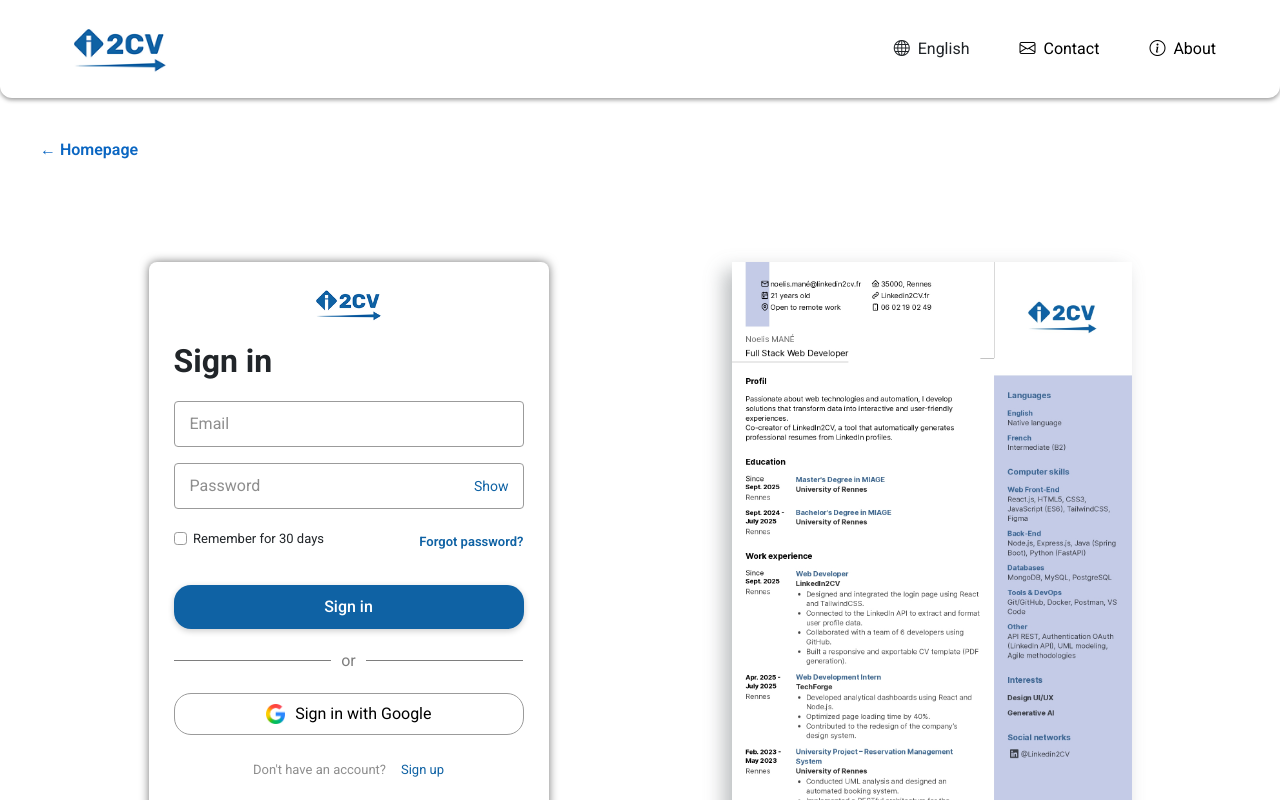
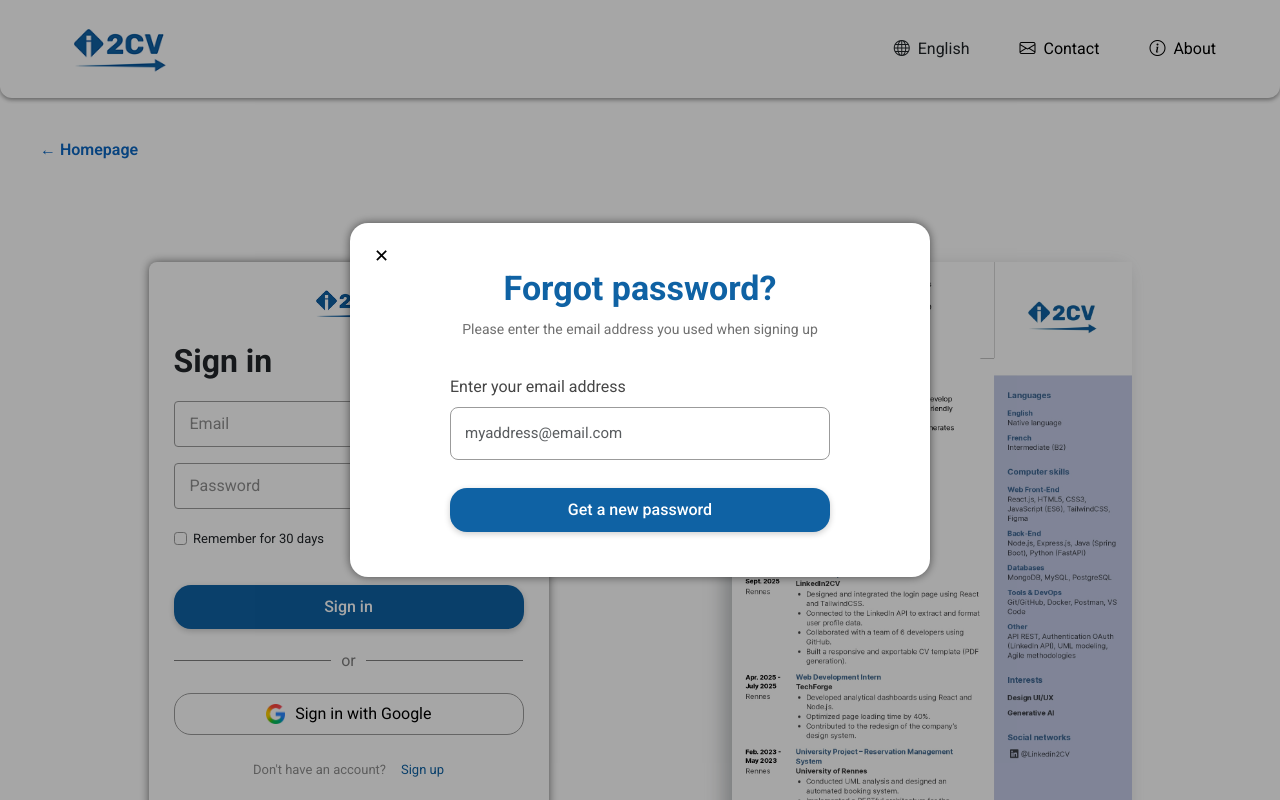
Before and after one commit to Projet-PDL/Frontend, a Vue app: page /login in a window 1280 px wide. Both pictures are taken after a click on the element "Forgot password?". Shown: the top 800 px of the page. Built offline with nearby package versions, Linux system fonts and the light colour scheme; the HTML template or start-up script is replaced by a standard one.

Commit message:
Modifications Popup forget password

```diff
--- /dev/null
+++ b/src/components/ForgotPassword.vue
@@ -0,0 +1,113 @@
+<script setup lang="ts">
+import { ref } from "vue";
+
+const email = ref("");
+
+const emit = defineEmits(["close", "submit"]);
+
+const handleSubmit = () => {
+  if (!email.value) return;
+  emit("submit", email.value);
+};
+</script>
+
+<template>
+  <div class="modal-overlay" @click.self="$emit('close')">
+    <div class="modal-content">
+      <button class="close-btn" @click="$emit('close')">✕</button>
+
+      <div class= "box">
+        <h2 class="title">Forgot password?</h2>
+        <p class="subtitle">
+          Please enter the email address you used when signing up
+        </p>
+
+        <label>Enter your email address</label>
+        <input v-model="email" type="email" class="form-control" placeholder="myaddress@email.com" />
+
+        <button class="btn-principale" @click="handleSubmit">
+          Get a new password
+        </button>
+      </div>
+    </div>
+  </div>
+</template>
+
+<style scoped>
+.modal-overlay {
+  position: fixed;
+  top: 0;
+  left: 0;
+  width: 100vw;
+  height: 100vh;
+  background-color: rgba(0, 0, 0, 0.35);
+  display: flex;
+  justify-content: center;
+  align-items: center;
+  z-index: 10000;
+}
+
+.modal-content {
+  background: white;
+  width: 580px;
+  padding: 45px 50px;
+  border-radius: 18px;
+  box-shadow: 0 0 10px rgba(0, 0, 0, 0.54);
+  text-align: left;
+  position: relative;
+}
+
+.close-btn {
+  position: absolute;
+  top: 18px;
+  left: 18px;
+  background: none;
+  border: none;
+  font-size: 18px;
+  cursor: pointer;
+}
+
+.box{
+  margin: 0 50px;
+}
+
+.title {
+  text-align: center;
+  font-size: 34px;
+  font-weight: 700;
+  color: #0F62A4;
+  margin-bottom: 10px;
+}
+
+.subtitle {
+  text-align: center;
+  color: #707070;
+  margin-bottom: 35px;
+  font-size: 14px;
+}
+
+label {
+  display: block;
+  margin-bottom: 8px;
+  color: #464646ff;
+}
+
+input {
+  width: 100%;
+  padding: 14px;
+  border-radius: 8px;
+  border: 1px solid #9b9b9bff;
+  margin-bottom: 28px;
+  font-size: 15px;
+  align-items: center;
+}
+
+.input::placeholder {
+  color: #8E8E8E;
+}
+
+.btn-principale{
+  width: 100%;
+}
+
+</style>
--- a/src/router/index.ts
+++ b/src/router/index.ts
@@ -25,20 +25,13 @@ const router = createRouter({
 
     {
       path: '/login',
-      name: 'Login',
+      name: 'login',
       component: () => import('../views/Login.vue'),
-    },
-
-     {
-
-      path: "/forgotpassword",
-      name: "forgotpassword",
-      component: () => import("../views/ForgotPassword.vue")
     },
 
     {
       path: '/register',
-      name: 'Register',
+      name: 'register',
       component: () => import('../views/Register.vue'),
     },
   ],
--- a/src/views/ForgotPassword.vue
+++ /dev/null
@@ -1,117 +0,0 @@
-<script setup lang="ts">
-import { RouterLink } from 'vue-router'
-</script>
-
-<template>
-  <div class="forgot-page">
-
-    <div class="forgot-box">
-      <button class="close-btn" @click="$router.push('/login')">
-        ✕
-      </button>
-
-      <h2>Mot de passe oublié ?</h2>
-      <p class="subtitle">
-        Merci de saisir l'adresse e-mail que vous avez utilisée lors de l'inscription
-      </p>
-
-      <form class="forgot-form">
-
-        <label>Adresse e-mail</label>
-        <input type="email" placeholder="moneemail@adresse.fr" />
-
-        <button class="reset-btn">
-          Obtenir un nouveau mot de passe
-        </button>
-
-      </form>
-    </div>
-
-  </div>
-</template>
-
-<style scoped>
-.forgot-page {
-  display: flex;
-  justify-content: center;
-  align-items: center;
-  background: rgba(0,0,0,0.25);
-  backdrop-filter: blur(4px);
-  height: 100vh;
-  padding: 1rem;
-}
-
-.forgot-box {
-  position: relative;
-  width: 450px;
-  background: #fff;
-  padding: 2rem;
-  border-radius: 16px;
-  box-shadow: 0 8px 35px rgba(0,0,0,0.12);
-}
-
-.close-btn {
-  position: absolute;
-  top: 16px;
-  left: 16px;
-  border: none;
-  background: transparent;
-  font-size: 1.1rem;
-  cursor: pointer;
-  color: #333;
-}
-
-h2 {
-  text-align: center;
-  font-weight: 700;
-  font-size: 1.7rem;
-  margin-bottom: .3rem;
-  color: #002a5e;
-}
-
-.subtitle {
-  text-align: center;
-  font-size: .95rem;
-  color: #555;
-  margin-bottom: 1.5rem;
-}
-
-.forgot-form {
-  display: flex;
-  flex-direction: column;
-  gap: 1rem;
-}
-
-label {
-  font-size: .9rem;
-  font-weight: 600;
-  color: #444;
-}
-
-input {
-  padding: .8rem;
-  border-radius: 8px;
-  border: 1px solid #ccc;
-  font-size: .95rem;
-}
-
-input:focus {
-  border-color: #007bff;
-}
-
-.reset-btn {
-  margin-top: .6rem;
-  background: #0056b3;
-  color: #fff;
-  border: none;
-  border-radius: 30px;
-  padding: .85rem;
-  font-weight: 600;
-  cursor: pointer;
-  font-size: .95rem;
-}
-
-.reset-btn:hover {
-  background: #003f8a;
-}
-</style>
```
